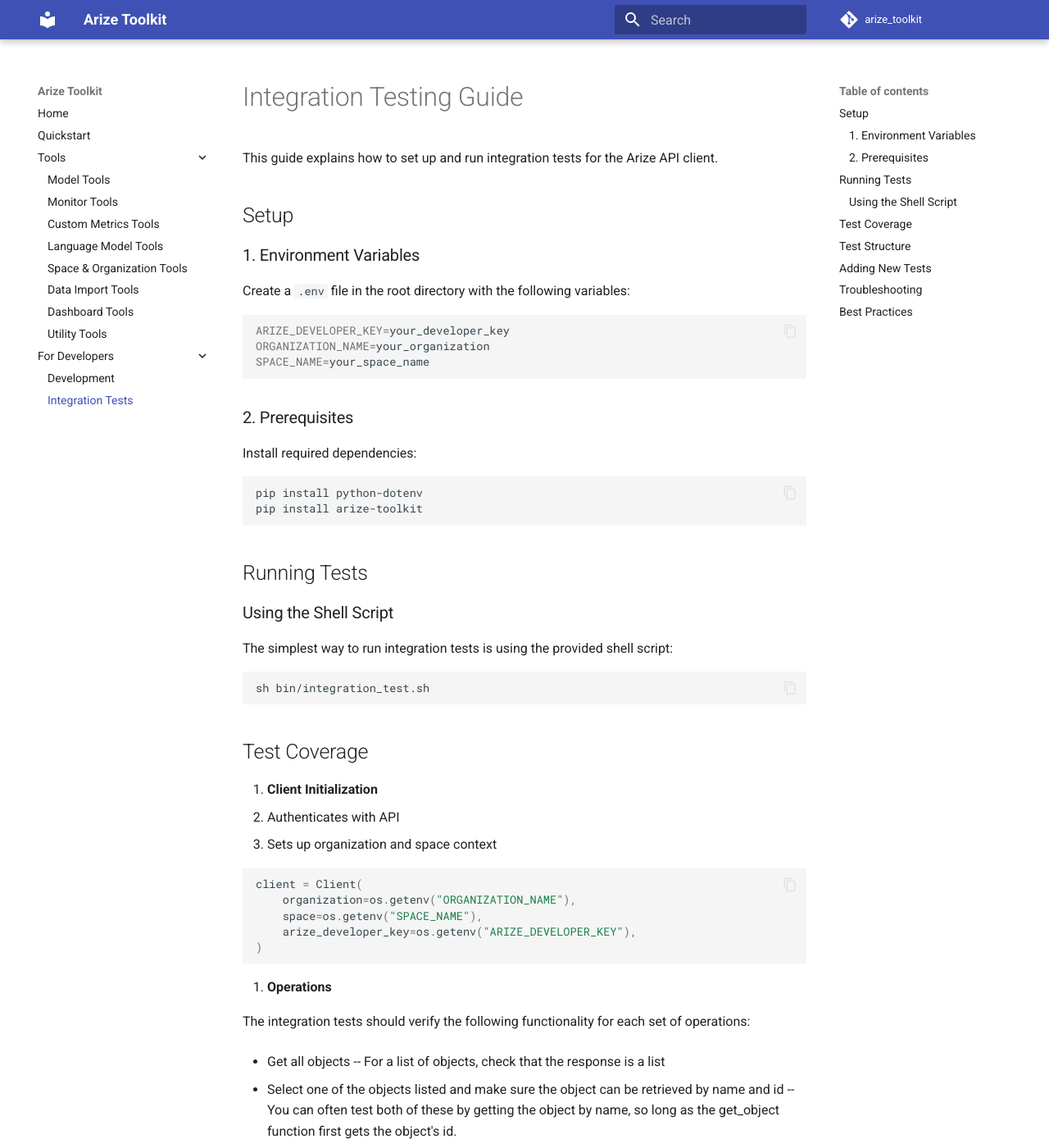
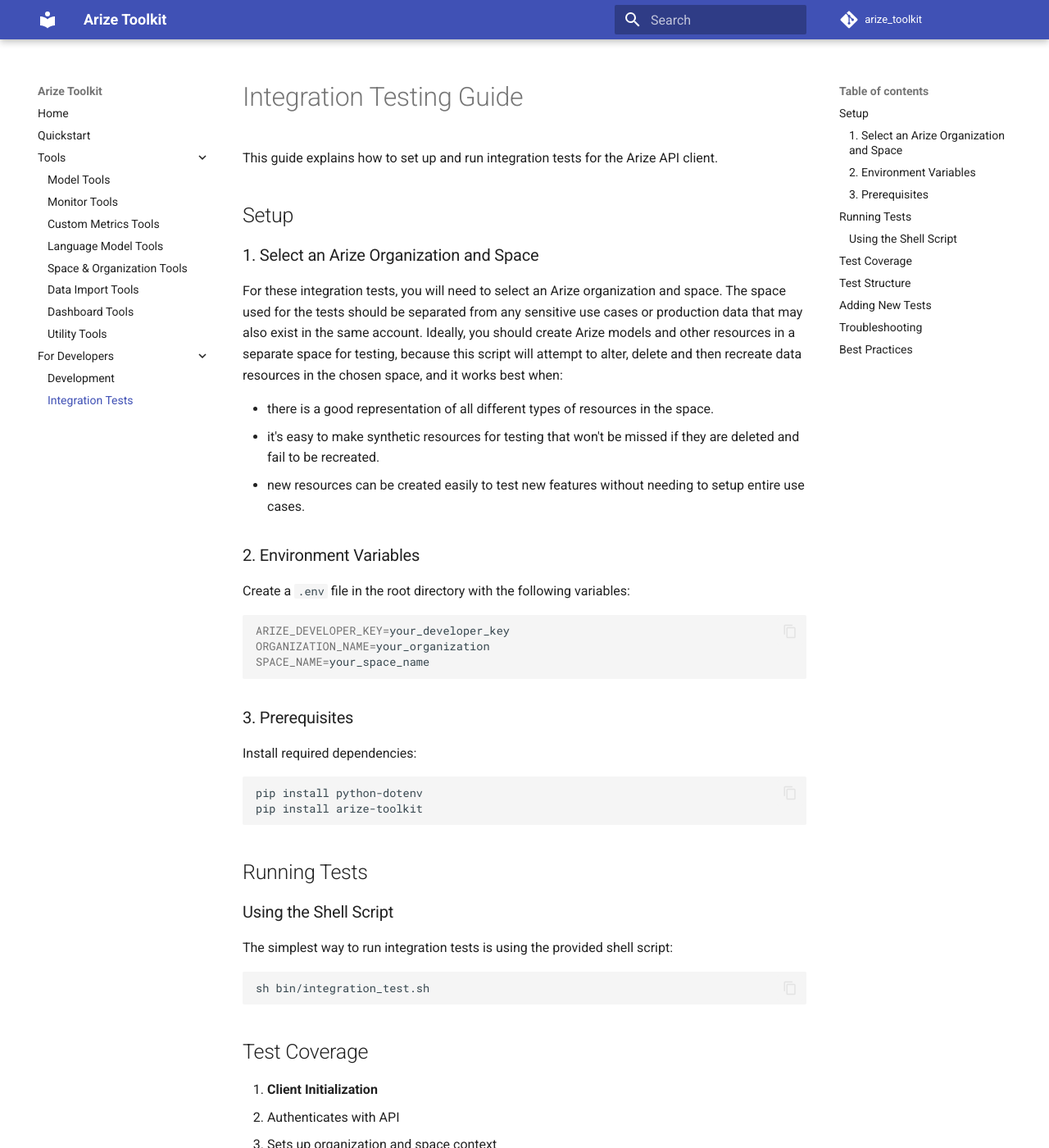
Before and after one commit to duncankmckinnon/arize_toolkit, an MkDocs documentation site: the page built from docs_site/docs/developers/integration_test.md, in a window 1280 px wide and 1400 px high. Shown: the whole window at 82% size. Built offline with MkDocs 1.6.1 and Material for MkDocs 9.7.7, drawn with Linux system fonts in a browser that asks for light colours; comment, search, counter and statistics services are not loaded.

Commit message:
Updating setup for integration testing

````diff
--- a/docs_site/docs/developers/integration_test.md
+++ b/docs_site/docs/developers/integration_test.md
@@ -4,7 +4,15 @@
 
 ## Setup
 
-### 1. Environment Variables
+### 1. Select an Arize Organization and Space
+
+For these integration tests, you will need to select an Arize organization and space. The space used for the tests should be separated from any sensitive use cases or production data that may also exist in the same account. Ideally, you should create Arize models and other resources in a separate space for testing, because this script will attempt to alter, delete and then recreate data resources in the chosen space, and it works best when:
+
+- there is a good representation of all different types of resources in the space.
+- it's easy to make synthetic resources for testing that won't be missed if they are deleted and fail to be recreated.
+- new resources can be created easily to test new features without needing to setup entire use cases.
+
+### 2. Environment Variables
 
 Create a `.env` file in the root directory with the following variables:
 
@@ -14,7 +22,7 @@
 SPACE_NAME=your_space_name
 ```
 
-### 2. Prerequisites
+### 3. Prerequisites
 
 Install required dependencies:
 
````
